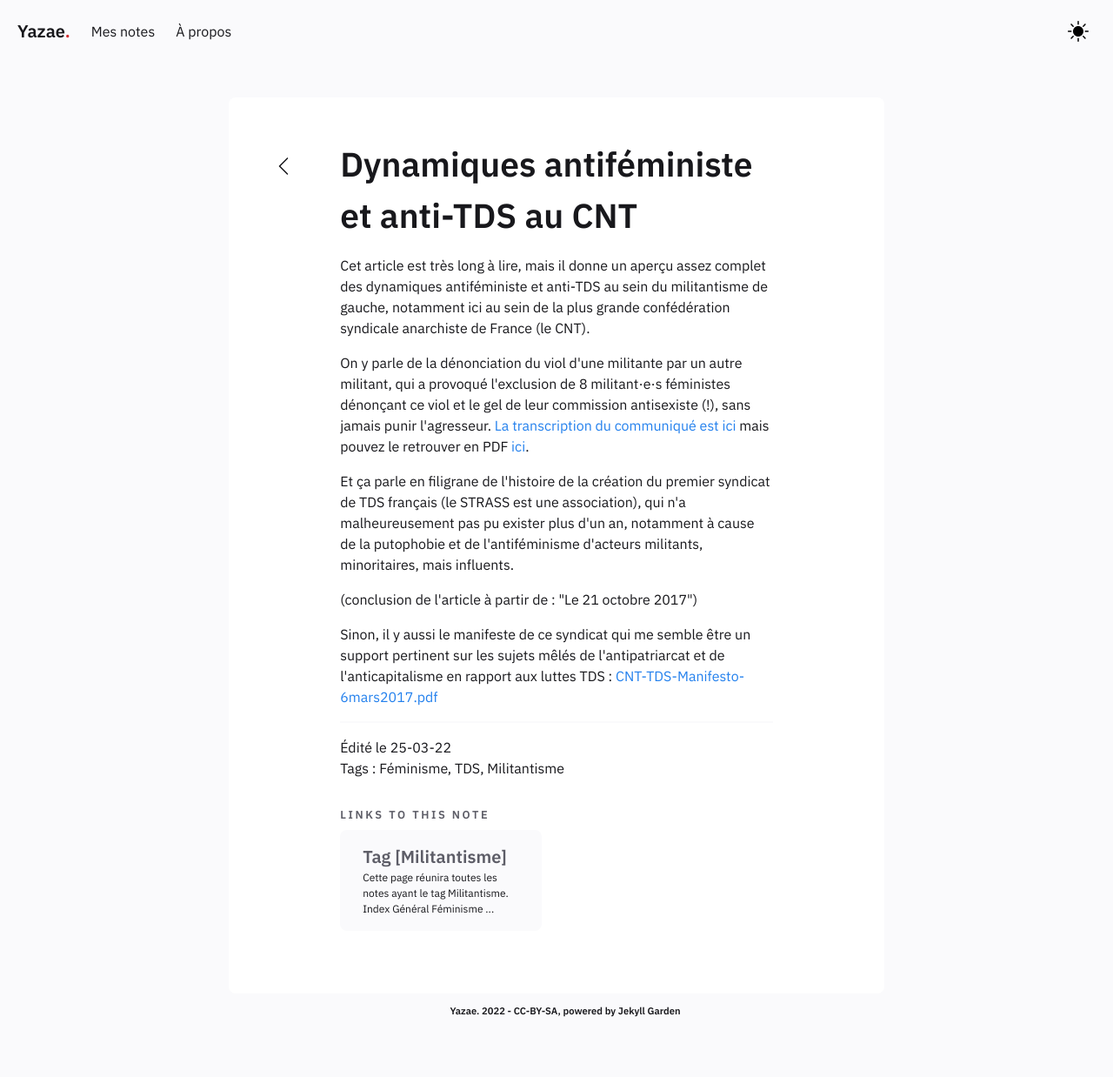
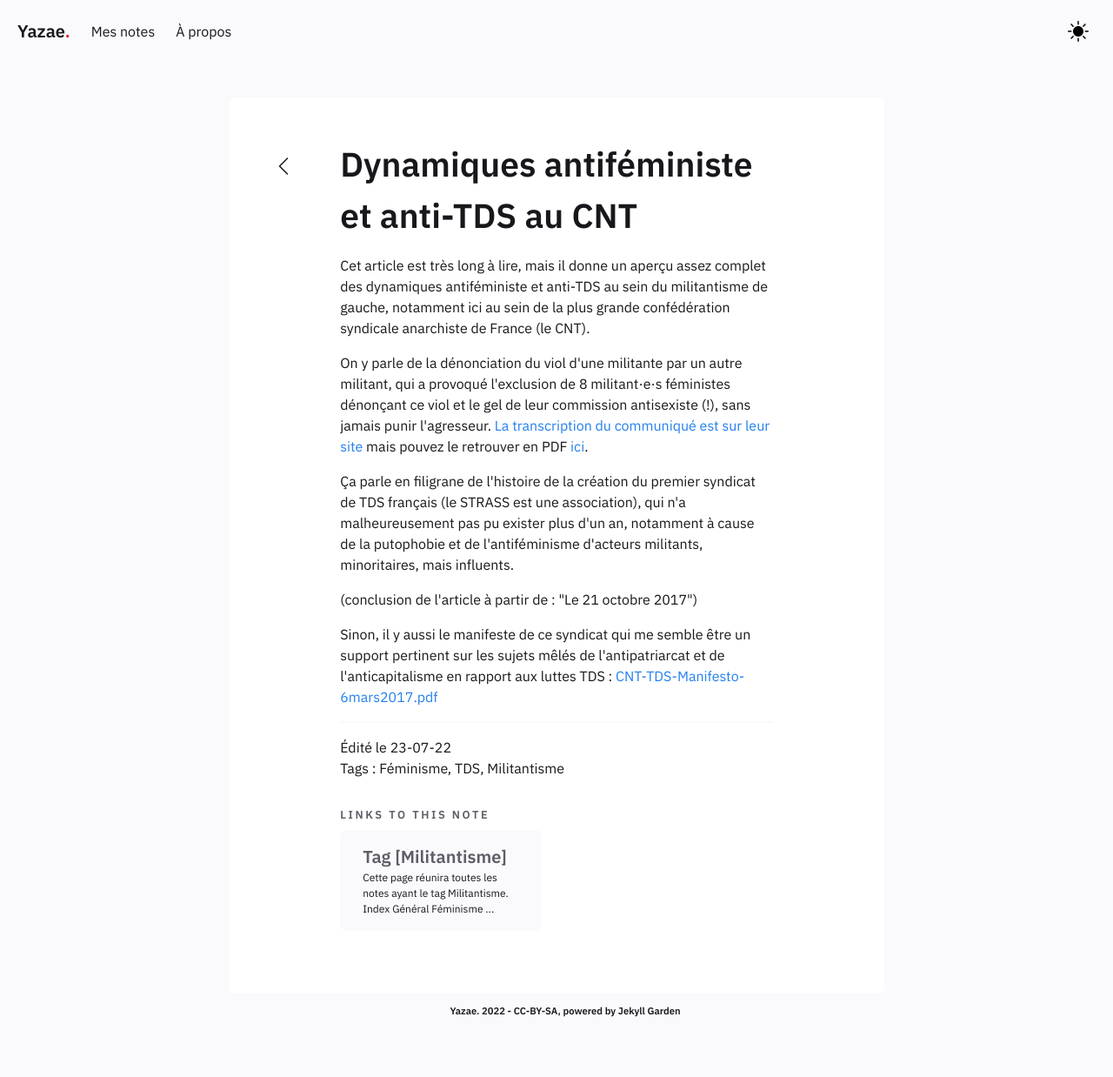
Before and after one commit to yazae/yazae.github.io, a Jekyll site: the page built from _notes/Public/Dynamiques antiféministe et anti-TDS au CNT.md, in a window 1280 px wide. Shown: the whole page at 87% size. Built offline with Jekyll 4.4.1, drawn with Linux system fonts in a browser that asks for light colours.

Commit message:
mise en forme

```diff
--- a/_notes/Public/Dynamiques antiféministe et anti-TDS au CNT.md
+++ b/_notes/Public/Dynamiques antiféministe et anti-TDS au CNT.md
@@ -6,9 +6,9 @@
 
 Cet article est très long à lire, mais il donne un aperçu assez complet des dynamiques antiféministe et anti-TDS au sein du militantisme de gauche, notamment ici au sein de la plus grande confédération syndicale anarchiste de France (le CNT).
 
-On y parle de la dénonciation du viol d'une militante par un autre militant, qui a provoqué l'exclusion de 8 militant·e·s féministes dénonçant ce viol et le gel de leur commission antisexiste (!), sans jamais punir l'agresseur. [La transcription du communiqué est ici](https://cnttds31.noblogs.org/) mais pouvez le retrouver en PDF [ici](../assets/docs/CNT TDS 31/BalanceTonOrga-12juin2018.pdf).
+On y parle de la dénonciation du viol d'une militante par un autre militant, qui a provoqué l'exclusion de 8 militant·e·s féministes dénonçant ce viol et le gel de leur commission antisexiste (!), sans jamais punir l'agresseur. [La transcription du communiqué est sur leur site](https://cnttds31.noblogs.org/) mais pouvez le retrouver en PDF [ici](../assets/docs/CNT TDS 31/BalanceTonOrga-12juin2018.pdf).
 
-Et ça parle en filigrane de l'histoire de la création du premier syndicat de TDS français (le STRASS est une association), qui n'a malheureusement pas pu exister plus d'un an, notamment à cause de la putophobie et de l'antiféminisme d'acteurs militants, minoritaires, mais influents.
+Ça parle en filigrane de l'histoire de la création du premier syndicat de TDS français (le STRASS est une association), qui n'a malheureusement pas pu exister plus d'un an, notamment à cause de la putophobie et de l'antiféminisme d'acteurs militants, minoritaires, mais influents.
 
 (conclusion de l'article à partir de : "Le 21 octobre 2017")
 
@@ -16,5 +16,5 @@
 [CNT-TDS-Manifesto-6mars2017.pdf](../assets/docs/CNT TDS 31/CNT-TDS-Manifesto-6mars2017.pdf)
 
  ----
-  Édité le 25-03-22
+  Édité le 23-07-22
   Tags : Féminisme, TDS, Militantisme
```
Also changed, not shown: _notes/Public/Accessibilité Wikiversité - Session 3.md (+2 -2 lines).
